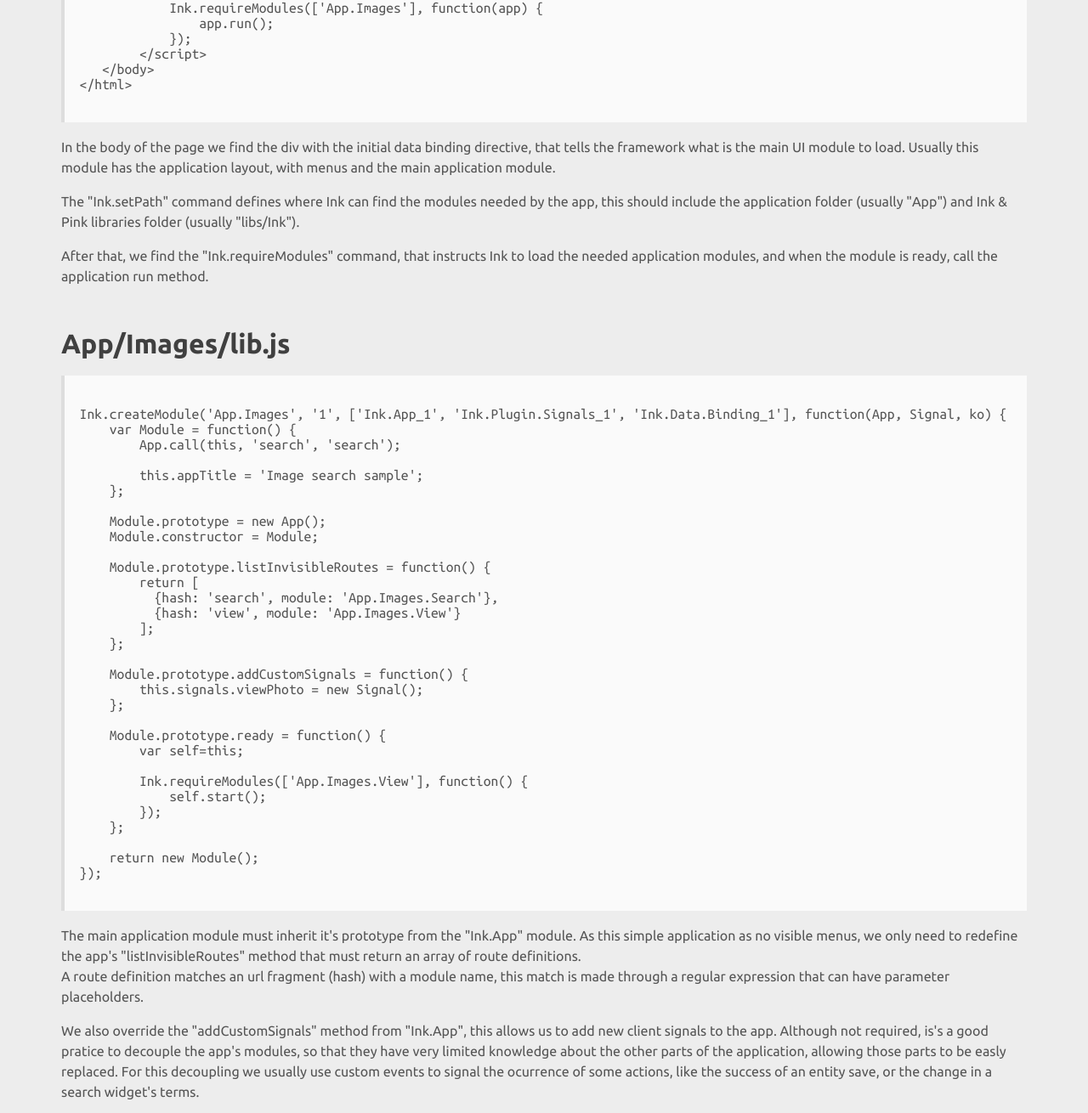
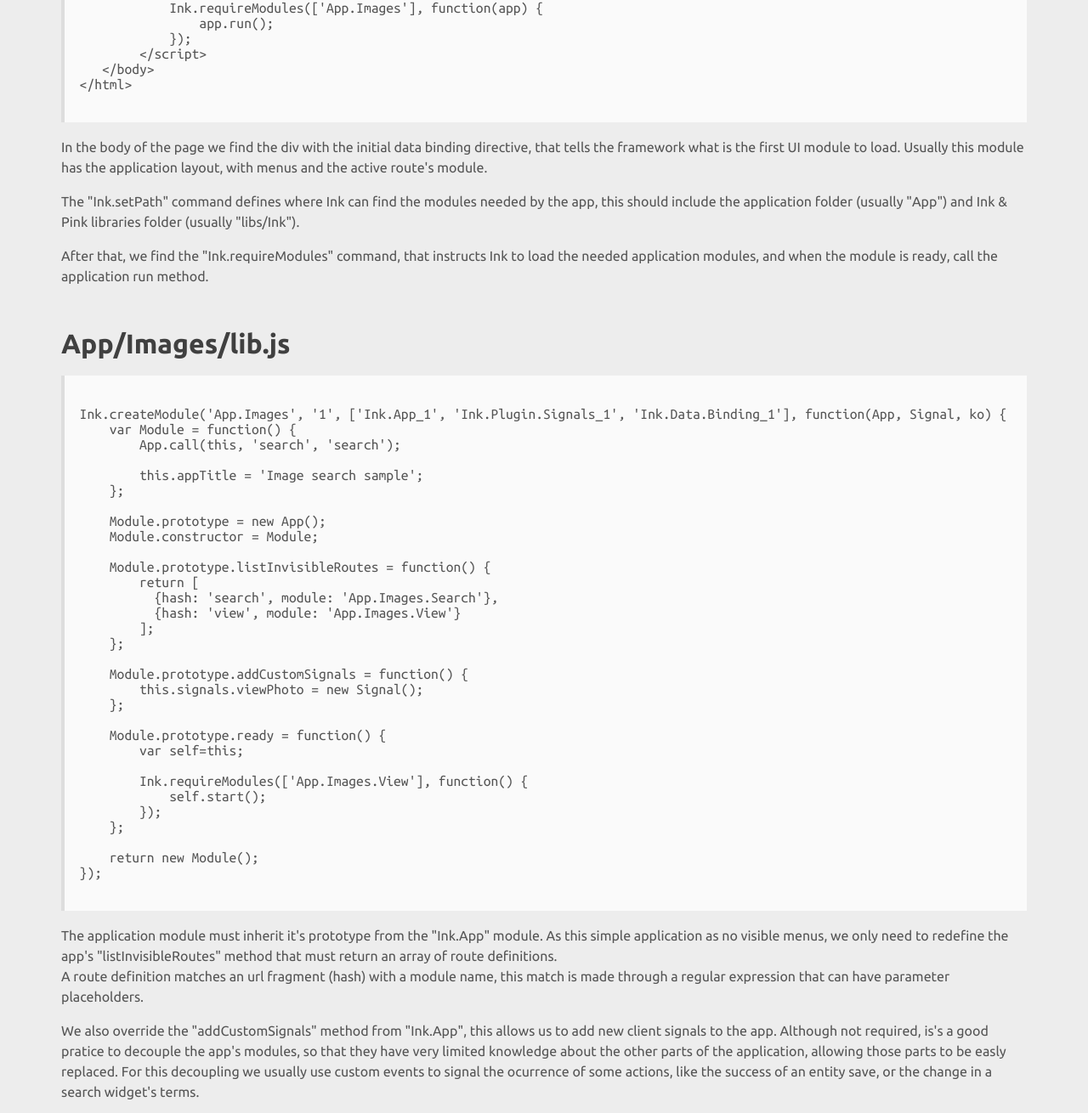
Before and after one commit to rcarmo/pink, a plain HTML site: page get-started.html in a window 1280 px wide. Shown: the part 1238-2548 px from the top of the page at 85% size. Drawn offline with Linux system fonts and the light colour scheme; files whose address does not match are found by name.

Commit message:
Documentation

```diff
--- a/get-started.html
+++ b/get-started.html
@@ -126,7 +126,7 @@
 
 		                <p>
 		                    In the body of the page we find the div with the initial data binding directive, that tells the framework
-		                    what is the main UI module to load. Usually this module has the application layout, with menus and the main application
+		                    what is the first UI module to load. Usually this module has the application layout, with menus and the active route's
 		                    module.
 		                </p>
 
@@ -181,7 +181,7 @@ Ink.createModule('App.Images', '1', ['Ink.App_1', 'Ink.Plugin.Signals_1', 'Ink.D
                         </blockquote>
 
                         <p>
-                            The main application module must inherit it's prototype from the "Ink.App" module.
+                            The application module must inherit it's prototype from the "Ink.App" module.
                             As this simple application as no visible menus, we only need to redefine the app's
                             "listInvisibleRoutes" method that must return an array of route definitions.
                             <br>
```
